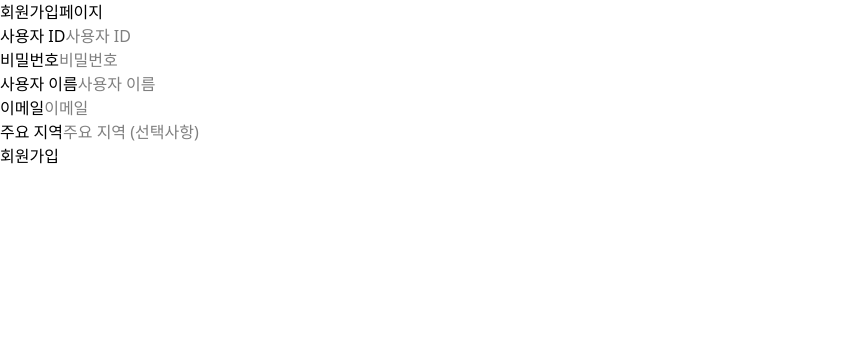
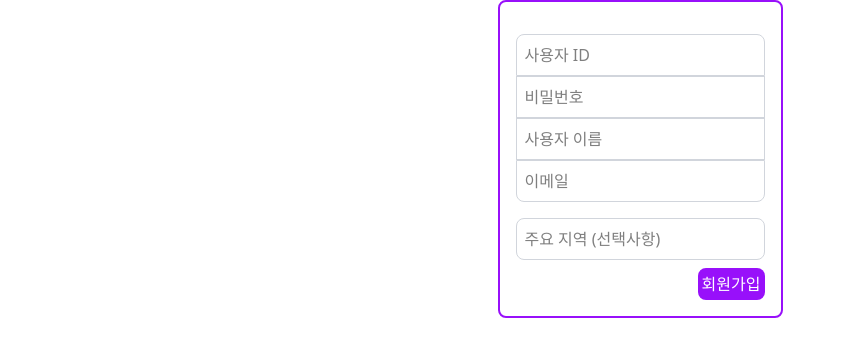
Before and after one commit to Rgyyy/7team-project2_1, a Next.js app: page /register in a window 1280 px wide. Shown: the top 356 px of the page, without its empty margins (0-846 px from the left). Built offline with nearby package versions, Linux system fonts and the light colour scheme.

Commit message:
버튼 실제 컴포넌트 사용 및 css 일부사용, gps에러메시지 주석처리

```diff
--- a/src/app/login/page.tsx
+++ b/src/app/login/page.tsx
@@ -20,7 +20,7 @@ export default function Login() {
         },
         (error) => {
           setLocationInfo("GPS 비허용");
-          console.error("Error fetching GPS location:", error);
+          // console.error("Error fetching GPS location:", error);
         },
         {
           timeout: 10000,
--- a/src/app/register/page.tsx
+++ b/src/app/register/page.tsx
@@ -8,19 +8,26 @@ const initialState = { error: "" };
 export default function Register() {
   const [state, formAction] = useActionState(registerUser, initialState);
   return (
+    <div className="flex justify-center center-items">
+      <form
+        className="border-2 p-4 rounded-lg border-purple-600"
+        action={formAction}
+      >
+        {state.error && <div>{state.error}</div>}
+        <div className="mt-4 mb-4">
           <div>
-      <h1>회원가입페이지</h1>
-      <form action={formAction}>
-        {state.error && <div>{state.error}</div>}
-
-        <div>
-          <label>사용자 ID</label>
-          <input name="userId" type="text" required placeholder="사용자 ID" />
+            <input
+              className="p-2 border-1 border-gray-300 rounded-t-lg"
+              name="userId"
+              type="text"
+              required
+              placeholder="사용자 ID"
+            />
           </div>
 
           <div>
-          <label>비밀번호</label>
             <input
+              className="p-2 border-1 border-gray-300"
               name="userPassword"
               type="password"
               required
@@ -29,8 +36,8 @@ export default function Register() {
           </div>
 
           <div>
-          <label>사용자 이름</label>
             <input
+              className="p-2 border-1 border-gray-300"
               name="userName"
               type="text"
               required
@@ -39,20 +46,29 @@ export default function Register() {
           </div>
 
           <div>
-          <label>이메일</label>
-          <input name="userEmail" type="email" required placeholder="이메일" />
+            <input
+              className="p-2 border-1 border-gray-300 rounded-b-lg"
+              name="userEmail"
+              type="email"
+              required
+              placeholder="이메일"
+            />
           </div>
-
-        <div>
-          <label>주요 지역</label>
+        </div>
+        <div className="mt-2 mb-2">
           <input
+            className="p-2 border-1 border-gray-300 rounded-lg"
             name="userMainLocation"
             type="text"
             placeholder="주요 지역 (선택사항)"
           />
         </div>
-
-        <button type="submit">회원가입</button>
+        <button
+          className="bg-purple-600 text-white rounded-lg p-1 float-right"
+          type="submit"
+        >
+          회원가입
+        </button>
       </form>
     </div>
   );
--- a/src/component/auth_buttons.tsx
+++ b/src/component/auth_buttons.tsx
@@ -1,14 +1,11 @@
 import Link from "next/link";
-
+import ButtonLogin from "./button_login";
+import ButtonRegister from "./button_register";
 export default function AuthButtons() {
   return (
-    <div>
-      <Link href="/login">
-        <button>로그인</button>
-      </Link>
-      <Link href="/register">
-        <button>회원가입</button>
-      </Link>
+    <div className="flex gap-2">
+      <ButtonLogin />
+      <ButtonRegister />
     </div>
   );
 }
--- a/src/component/button_login.tsx
+++ b/src/component/button_login.tsx
@@ -9,7 +9,10 @@ export default function ButtonLogin() {
   };
 
   return (
-    <button className="bg-blue-500" onClick={handleLogin}>
+    <button
+      className="bg-blue-500 text-white rounded-lg p-1"
+      onClick={handleLogin}
+    >
       로그인
     </button>
   );
--- a/src/component/button_logout.tsx
+++ b/src/component/button_logout.tsx
@@ -7,5 +7,12 @@ export default function ButtonLogout() {
     await logoutUser();
   };
 
-  return <button onClick={handleLogout}>로그아웃</button>;
+  return (
+    <button
+      className="bg-red-500 text-white rounded-lg p-1"
+      onClick={handleLogout}
+    >
+      로그아웃
+    </button>
+  );
 }
--- a/src/component/button_register.tsx
+++ b/src/component/button_register.tsx
@@ -9,7 +9,10 @@ export default function ButtonRegister() {
   };
 
   return (
-    <button className="bg-blue-500" onClick={handleRegister}>
+    <button
+      className="bg-blue-500 text-white rounded-lg p-1"
+      onClick={handleRegister}
+    >
       회원가입
     </button>
   );
```
Lines whose indentation alone changed are shown as unchanged.
